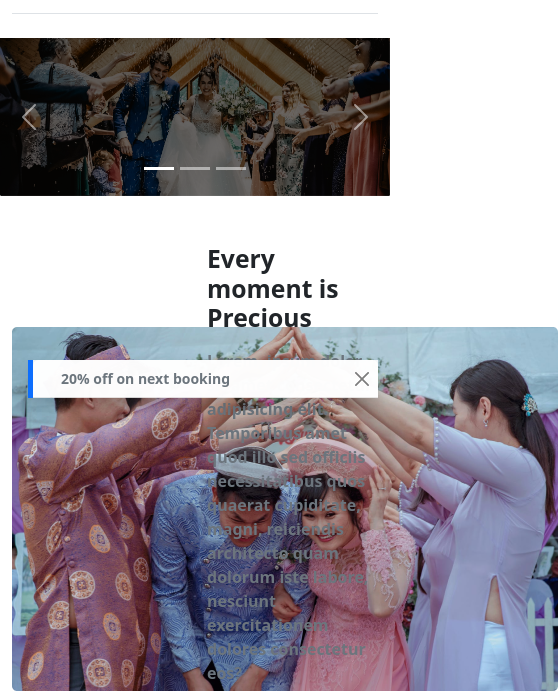
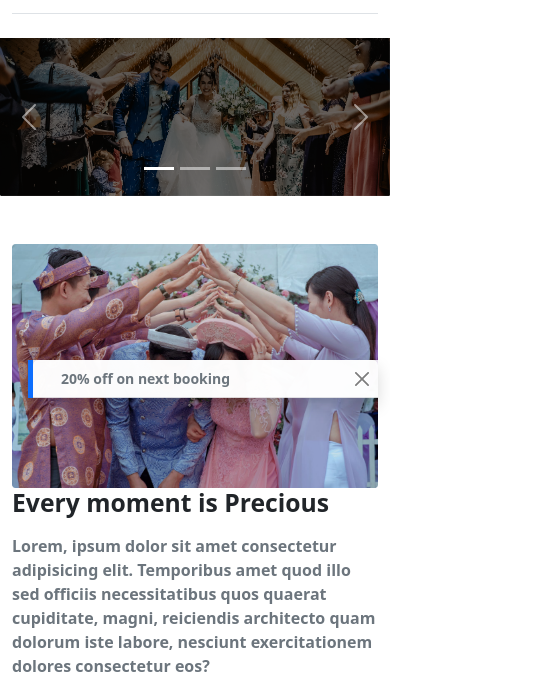
Before and after one commit to RaisulislamRimon/convention-center, a plain HTML site: page index.html in a window 390 px wide. Shown: the part 149-844 px from the top of the page, 558 px wide, since content can reach past the window. Drawn offline with nearby package versions, Linux system fonts and the light colour scheme.

Commit message:
moment section responsive

```diff
--- a/index.html
+++ b/index.html
@@ -159,10 +159,10 @@
     <section class="mb-5">
       <div class="container position-relative">
         <div class="row d-flex justify-content-center align-items-center">
-          <div class="col-6">
-            <img src="resources/images/wedding.png" alt="" />
+          <div class="col-12 col-md-4 col-lg-6">
+            <img class="img-fluid" src="resources/images/wedding.png" alt="" />
           </div>
-          <div class="col-6">
+          <div class="col-12 col-md-8 col-lg-6">
             <h2 class="fw-bolder">Every moment is Precious</h2>
             <p class="fw-bold text-secondary mt-3 mb-4">
               Lorem, ipsum dolor sit amet consectetur adipisicing elit.
```
